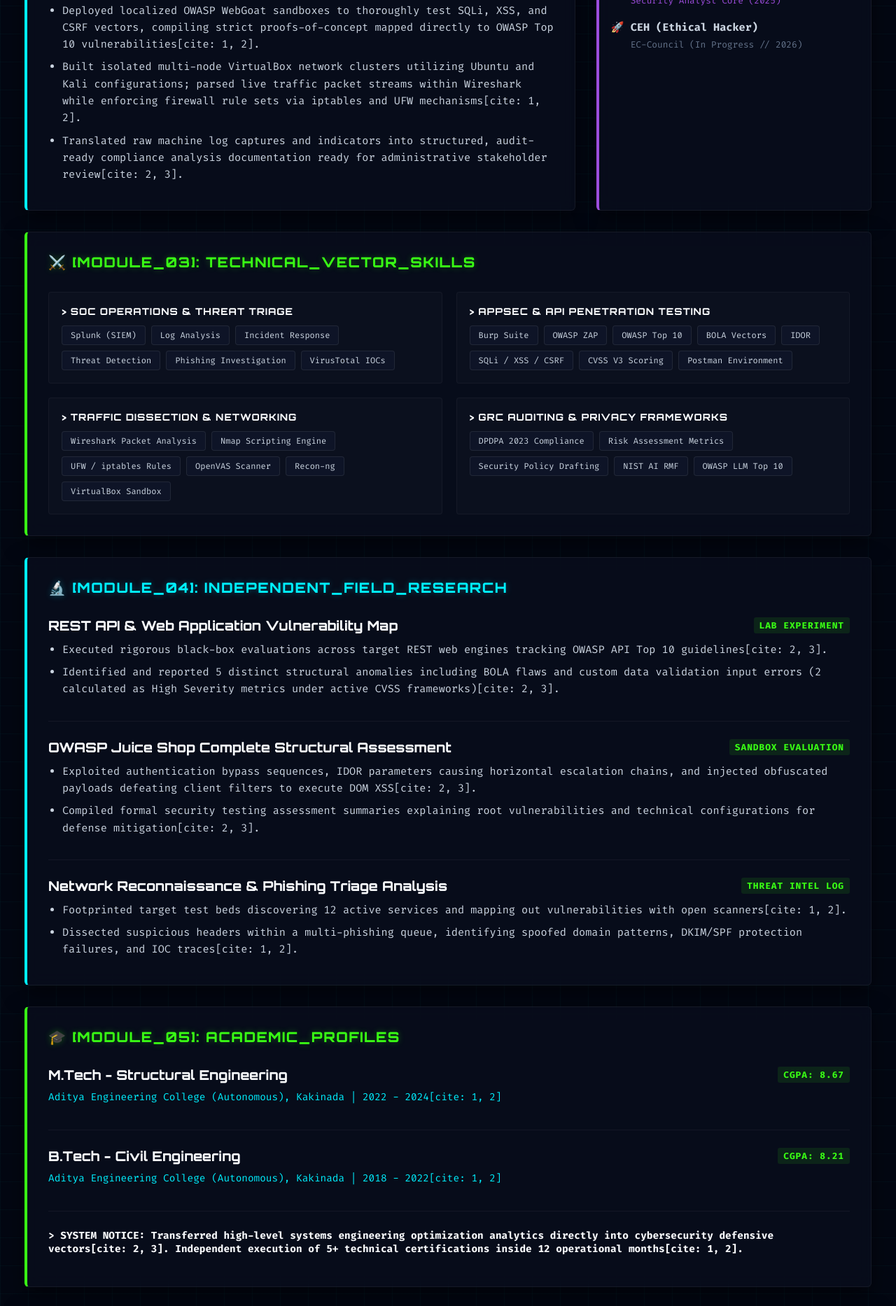
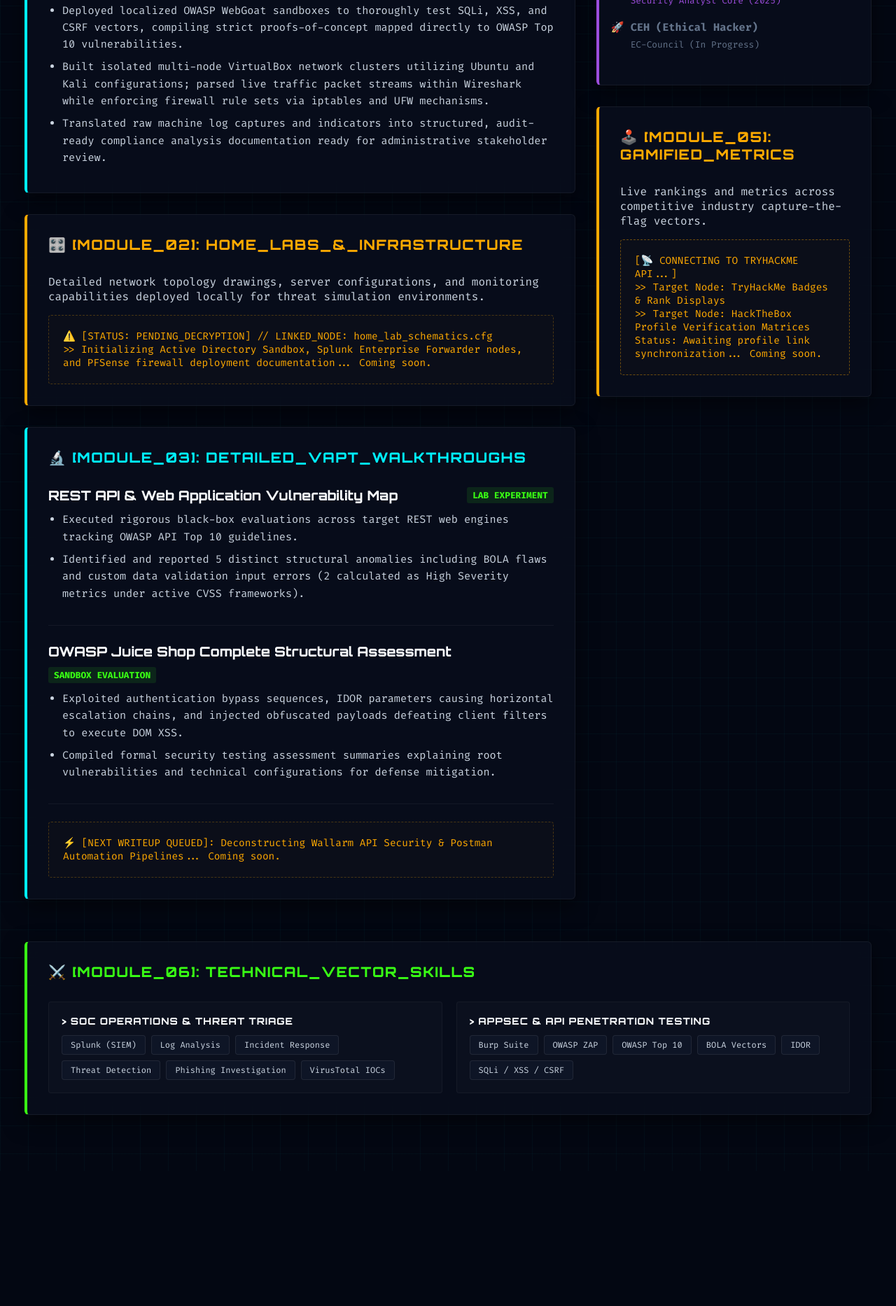
Before and after one commit to Bhavyacyber/bhavyacyber.github.io, a plain HTML site: page index.html in a window 1280 px wide. Shown: the part 912-2778 px from the top of the page at 70% size. After the commit the page ends 2585 px from the top, so only its background shows below. Drawn offline with Linux system fonts and the light colour scheme.

Commit message:
Update index.html

```diff
--- a/index.html
+++ b/index.html
@@ -8,10 +8,11 @@
     <style>
         :root {
             --bg-deep: #030712;
-            --panel-glass: rgba(10, 15, 30, 0.7);
+            --panel-glass: rgba(10, 15, 30, 0.75);
             --neon-cyan: #00f0ff;
             --neon-green: #39ff14;
             --neon-purple: #9d4edd;
+            --neon-amber: #ffaa00;
             --matrix-glow: rgba(0, 240, 255, 0.15);
             --text-bright: #f8fafc;
             --text-normal: #cbd5e1;
@@ -36,7 +37,6 @@
             background-size: 40px 40px;
         }
 
-        /* Scanline Overlay Effect */
         body::before {
             content: " ";
             display: block;
@@ -49,7 +49,6 @@
             opacity: 0.6;
         }
 
-        /* Animated Laser Scan Bar */
         .laser-sweep {
             position: fixed;
             top: 0; left: 0; width: 100%; height: 3px;
@@ -72,10 +71,10 @@
             padding: 50px 20px;
         }
 
-        /* Premium Glitch HUD Header */
         header {
             background: var(--panel-glass);
             backdrop-filter: blur(12px);
+            -webkit-backdrop-filter: blur(12px);
             border: 1px solid rgba(0, 240, 255, 0.25);
             border-top: 4px solid var(--neon-cyan);
             border-radius: 8px;
@@ -101,12 +100,6 @@
             text-shadow: 0 0 15px rgba(0, 240, 255, 0.6);
             margin: 0;
             letter-spacing: 3px;
-            animation: textPulse 4s infinite alternate;
-        }
-
-        @keyframes textPulse {
-            0% { text-shadow: 0 0 8px rgba(0, 240, 255, 0.4); }
-            100% { text-shadow: 0 0 22px rgba(0, 240, 255, 0.8); }
         }
 
         .header-subtitle {
@@ -126,7 +119,6 @@
             line-height: 1.8;
         }
 
-        /* Interactive Cyber Buttons */
         .links-container {
             margin-top: 30px;
             display: flex;
@@ -150,26 +142,13 @@
             overflow: hidden;
         }
 
-        .cyber-btn::before {
-            content: '';
-            position: absolute;
-            top: 0; left: -100%; width: 100%; height: 100%;
-            background: linear-gradient(90deg, transparent, rgba(0, 240, 255, 0.2), transparent);
-            transition: 0.4s;
-        }
-
-        .cyber-btn:hover::before {
-            left: 100%;
-        }
-
         .cyber-btn:hover {
-            color: #000;
+            color: #030712;
             background: var(--neon-cyan);
             box-shadow: 0 0 25px var(--neon-cyan);
             transform: translateY(-2px);
         }
 
-        /* Dashboard Structural Grids */
         .dashboard-grid {
             display: grid;
             grid-template-columns: 2fr 1fr;
@@ -184,16 +163,19 @@
         .panel {
             background: var(--panel-glass);
             backdrop-filter: blur(12px);
+            -webkit-backdrop-filter: blur(12px);
             border: 1px solid rgba(255, 255, 255, 0.06);
             border-left: 4px solid var(--neon-purple);
             border-radius: 6px;
             padding: 30px;
             box-shadow: 0 10px 30px rgba(0,0,0,0.5);
             position: relative;
+            margin-bottom: 30px;
         }
 
         .panel.cyan-panel { border-left-color: var(--neon-cyan); }
         .panel.green-panel { border-left-color: var(--neon-green); }
+        .panel.amber-panel { border-left-color: var(--neon-amber); }
 
         .panel-title {
             font-family: 'Orbitron', sans-serif;
@@ -208,11 +190,11 @@
             gap: 12px;
         }
 
-        .panel.cyan-panel .panel-title { color: var(--neon-cyan); text-shadow: 0 0 10px rgba(0,240,255,0.3); }
-        .panel.green-panel .panel-title { color: var(--neon-green); text-shadow: 0 0 10px rgba(57,255,20,0.3); }
-        .panel .panel-title { color: var(--neon-purple); text-shadow: 0 0 10px rgba(157,78,221,0.3); }
+        .panel.cyan-panel .panel-title { color: var(--neon-cyan); }
+        .panel.green-panel .panel-title { color: var(--neon-green); }
+        .panel.amber-panel .panel-title { color: var(--neon-amber); }
+        .panel .panel-title { color: var(--neon-purple); }
 
-        /* Tactical Skill Group Cards */
         .skill-matrix-grid {
             display: grid;
             grid-template-columns: 1fr 1fr;
@@ -228,12 +210,6 @@
             border: 1px solid rgba(255, 255, 255, 0.04);
             border-radius: 4px;
             padding: 18px;
-        }
-
-        .skill-card:hover {
-            border-color: rgba(57, 255, 20, 0.3);
-            background: rgba(57, 255, 20, 0.01);
-            transform: scale(1.02);
         }
 
         .skill-group-title {
@@ -262,21 +238,16 @@
 
         .cyber-tag:hover {
             border-color: var(--neon-cyan);
-            color: #fff;
             box-shadow: 0 0 10px rgba(0, 240, 255, 0.4);
-            background: rgba(0, 240, 255, 0.05);
         }
 
-        /* Timeline Items & Core Logs */
         .timeline-item {
             border-bottom: 1px solid rgba(255, 255, 255, 0.05);
             padding-bottom: 25px;
             margin-bottom: 25px;
         }
 
-        .timeline-item:last-child {
-            border: none; padding-bottom: 0; margin-bottom: 0;
-        }
+        .timeline-item:last-child { border: none; padding-bottom: 0; margin-bottom: 0; }
 
         .item-header {
             display: flex;
@@ -287,75 +258,28 @@
             margin-bottom: 10px;
         }
 
-        .item-title {
-            font-family: 'Orbitron', sans-serif;
-            font-size: 1.2rem;
-            color: var(--text-bright);
-            margin: 0;
+        .item-title { font-family: 'Orbitron', sans-serif; font-size: 1.2rem; color: var(--text-bright); margin: 0; }
+
+        .item-meta {
+            font-size: 0.8rem; color: var(--neon-green); font-weight: bold;
+            background: rgba(57, 255, 20, 0.1); padding: 3px 8px; border-radius: 3px;
         }
 
-        .item-meta {
-            font-size: 0.8rem;
-            color: var(--neon-green);
-            font-weight: bold;
-            background: rgba(57, 255, 20, 0.1);
-            padding: 3px 8px;
-            border-radius: 3px;
-            letter-spacing: 1px;
-        }
+        .item-sub { font-size: 0.9rem; color: var(--neon-cyan); margin: 4px 0 12px 0; }
 
-        .item-sub {
+        .placeholder-box {
+            background: rgba(255, 170, 0, 0.02);
+            border: 1px dashed rgba(255, 170, 0, 0.25);
+            border-radius: 4px;
+            padding: 20px;
+            color: var(--neon-amber);
+            font-family: 'Fira Code', monospace;
             font-size: 0.9rem;
-            color: var(--neon-cyan);
-            margin: 4px 0 12px 0;
-        }
-
-        ul {
-            margin: 0; padding-left: 20px;
-            font-size: 0.95rem;
-            color: var(--text-normal);
-        }
-
-        li { margin-bottom: 8px; line-height: 1.6; }
-
-        /* Threat Intel Feed Block */
-        .blog-card {
-            background: rgba(15, 23, 42, 0.4);
-            border: 1px solid rgba(255, 255, 255, 0.04);
-            padding: 25px;
-            border-radius: 6px;
             margin-top: 15px;
         }
 
-        .blog-card:hover {
-            border-color: var(--neon-purple);
-            box-shadow: 0 0 20px rgba(157, 78, 221, 0.2);
-            transform: scale(1.01);
-        }
-
-        .blog-date {
-            font-size: 0.75rem;
-            color: var(--neon-purple);
-            font-weight: bold;
-            letter-spacing: 2px;
-            margin-bottom: 8px;
-        }
-
-        .blog-link {
-            color: var(--neon-purple);
-            font-family: 'Orbitron', sans-serif;
-            font-size: 0.85rem;
-            text-decoration: none;
-            font-weight: bold;
-            letter-spacing: 1px;
-            display: inline-block;
-            margin-top: 15px;
-        }
-
-        .blog-link:hover {
-            color: #fff;
-            text-shadow: 0 0 8px var(--neon-purple);
-        }
+        ul { margin: 0; padding-left: 20px; font-size: 0.95rem; }
+        li { margin-bottom: 8px; line-height: 1.6; }
     </style>
 </head>
 <body>
@@ -364,29 +288,25 @@
 
 <div class="container">
 
-    <!-- CENTRAL HUD SYSTEM HEADER -->
     <header>
         <div class="header-nodes">SEC_NODE // LIVE_PORTFOLIO</div>
         <div class="header-title">BHAVYA PARVATHI</div>
-        <div class="header-subtitle">// CYBERSECURITY PROFESSIONAL & BLUE TEAM RESEARCHER</div>
+        <div class="header-subtitle">// CYBERSECURITY Professional & BLUE TEAM RESEARCHER</div>
         <p class="profile-summary">
-            Cybersecurity professional and researcher with hands-on SOC fundamentals - log analysis, threat detection, SIEM, and phishing investigation[cite: 1]. ISC2 CC certified; CAISR (Certified AI Security & Risk) certified with applied exposure to AI-assisted cybersecurity matrices[cite: 1]. Backed by an M.Tech analytics background, exploring entry-level SOC Analyst, Blue Team, GRC, and AppSec operations[cite: 1, 2, 3].
+            Cybersecurity professional and researcher with hands-on SOC fundamentals - log analysis, threat detection, SIEM, and phishing investigation. ISC2 CC certified; CAISR (Certified AI Security & Risk) certified with applied exposure to AI-assisted cybersecurity matrices. Backed by an M.Tech engineering background, looking to break into entry-level SOC Analyst, Blue Team, GRC, and AppSec operations.
         </p>
         <div class="links-container">
-            <!-- Corrected mailto endpoint string to remove duplicate visual parsing anomalies -->
             <a href="mailto:bhavyanagasai@gmail.com" class="cyber-btn">⚡ CONTACT_EMAIL</a>
             <a href="https://linkedin.com/in/bhavyaparvathi" target="_blank" class="cyber-btn">⚡ LINKEDIN_NET</a>
             <a href="https://github.com/Bhavyacyber" target="_blank" class="cyber-btn">⚡ GITHUB_NODE</a>
         </div>
     </header>
 
-    <!-- CORE TELEMETRY TRACKER GRID -->
     <div class="dashboard-grid">
 
-        <!-- LEFT TERMINAL BLOCK: TIMELINES & LOGS -->
+        <div>
             <div class="panel cyan-panel">
                 <div class="panel-title">📡 [MODULE_01]: CORE_OPERATIONAL_LOGS</div>
-
                 <div class="timeline-item">
                     <div class="item-header">
                         <h3 class="item-title">Cybersecurity Architecture Research Intern</h3>
@@ -394,11 +314,10 @@
                     </div>
                     <div class="item-sub">iTelematics Software Pvt Ltd (EV.ENGINEER™) | Aerospace, Defence, & EV Sectors</div>
                     <ul>
-                    <li>Contributing to active R&D surrounding battery cybersecurity components, threat modelling schemas, and vulnerability assessments for the Battery Intelligence Platform and Battery Aadhaar frameworks[cite: 1].</li>
-                    <li>Structuring detailed secure software development engineering telemetry blueprints and technical specifications[cite: 1].</li>
+                        <li>Contributing to active R&D surrounding battery cybersecurity components, threat modelling schemas, and vulnerability assessments for the Battery Intelligence Platform and Battery Aadhaar frameworks.</li>
+                        <li>Structuring detailed secure software development engineering telemetry blueprints and technical specifications.</li>
                     </ul>
                 </div>
-
                 <div class="timeline-item">
                     <div class="item-header">
                         <h3 class="item-title">Cybersecurity Intern</h3>
@@ -406,32 +325,78 @@
                     </div>
                     <div class="item-sub">Redynox | Offensive Research Laboratory</div>
                     <ul>
-                    <li>Deployed localized OWASP WebGoat sandboxes to thoroughly test SQLi, XSS, and CSRF vectors, compiling strict proofs-of-concept mapped directly to OWASP Top 10 vulnerabilities[cite: 1, 2].</li>
-                    <li>Built isolated multi-node VirtualBox network clusters utilizing Ubuntu and Kali configurations; parsed live traffic packet streams within Wireshark while enforcing firewall rule sets via iptables and UFW mechanisms[cite: 1, 2].</li>
-                    <li>Translated raw machine log captures and indicators into structured, audit-ready compliance analysis documentation ready for administrative stakeholder review[cite: 2, 3].</li>
+                        <li>Deployed localized OWASP WebGoat sandboxes to thoroughly test SQLi, XSS, and CSRF vectors, compiling strict proofs-of-concept mapped directly to OWASP Top 10 vulnerabilities.</li>
+                        <li>Built isolated multi-node VirtualBox network clusters utilizing Ubuntu and Kali configurations; parsed live traffic packet streams within Wireshark while enforcing firewall rule sets via iptables and UFW mechanisms.</li>
+                        <li>Translated raw machine log captures and indicators into structured, audit-ready compliance analysis documentation ready for administrative stakeholder review.</li>
                     </ul>
                 </div>
             </div>
 
-        <!-- RIGHT TERMINAL BLOCK: ENCRYPTED CREDENTIALS -->
+            <div class="panel amber-panel">
+                <div class="panel-title">🎛️ [MODULE_02]: HOME_LABS_&_INFRASTRUCTURE</div>
+                <p>Detailed network topology drawings, server configurations, and monitoring capabilities deployed locally for threat simulation environments.</p>
+                <div class="placeholder-box">
+                    ⚠️ [STATUS: PENDING_DECRYPTION] // LINKED_NODE: home_lab_schematics.cfg<br>
+                    >> Initializing Active Directory Sandbox, Splunk Enterprise Forwarder nodes, and PFSense firewall deployment documentation... Coming soon.
+                </div>
+            </div>
+
+            <div class="panel cyan-panel">
+                <div class="panel-title">🔬 [MODULE_03]: DETAILED_VAPT_WALKTHROUGHS</div>
+                <div class="timeline-item">
+                    <div class="item-header">
+                        <h3 class="item-title">REST API & Web Application Vulnerability Map</h3>
+                        <span class="item-meta">LAB EXPERIMENT</span>
+                    </div>
+                    <ul>
+                        <li>Executed rigorous black-box evaluations across target REST web engines tracking OWASP API Top 10 guidelines.</li>
+                        <li>Identified and reported 5 distinct structural anomalies including BOLA flaws and custom data validation input errors (2 calculated as High Severity metrics under active CVSS frameworks).</li>
+                    </ul>
+                </div>
+                <div class="timeline-item">
+                    <div class="item-header">
+                        <h3 class="item-title">OWASP Juice Shop Complete Structural Assessment</h3>
+                        <span class="item-meta">SANDBOX EVALUATION</span>
+                    </div>
+                    <ul>
+                        <li>Exploited authentication bypass sequences, IDOR parameters causing horizontal escalation chains, and injected obfuscated payloads defeating client filters to execute DOM XSS.</li>
+                        <li>Compiled formal security testing assessment summaries explaining root vulnerabilities and technical configurations for defense mitigation.</li>
+                    </ul>
+                </div>
+                <div class="placeholder-box" style="margin-top:20px;">
+                    ⚡ [NEXT WRITEUP QUEUED]: Deconstructing Wallarm API Security & Postman Automation Pipelines... Coming soon.
+                </div>
+            </div>
+        </div>
+
+        <div>
             <div class="panel">
-            <div class="panel-title">🛡️ [MODULE_02]: CERTIFICATION_MATRIX</div>
+                <div class="panel-title">🛡️ [MODULE_04]: CERTIFICATIONS</div>
                 <ul style="list-style-type: '🚀 '; padding-left: 15px;">
                     <li style="margin-bottom: 15px;"><strong style="color:#fff;">CAISR</strong><br><span style="font-size:0.8rem; color:var(--neon-purple);">Certified AI Security & Risk (2026)</span></li>
                     <li style="margin-bottom: 15px;"><strong style="color:#fff;">API Security Associate</strong><br><span style="font-size:0.8rem; color:var(--neon-purple);">Wallarm Protection Engine (2026)</span></li>
                     <li style="margin-bottom: 15px;"><strong style="color:#fff;">DPDPA 2023</strong><br><span style="font-size:0.8rem; color:var(--neon-purple);">Data Privacy Framework (2026)</span></li>
                     <li style="margin-bottom: 15px;"><strong style="color:#fff;">Certified in Cybersecurity</strong><br><span style="font-size:0.8rem; color:var(--neon-purple);">ISC2 Global Credentials (2025)</span></li>
                     <li style="margin-bottom: 15px;"><strong style="color:#fff;">Google Cyber Professional</strong><br><span style="font-size:0.8rem; color:var(--neon-purple);">Security Analyst Core (2025)</span></li>
-                <li style="margin-bottom: 15px;"><strong style="color:#text-dim;">CEH (Ethical Hacker)</strong><br><span style="font-size:0.8rem; color:var(--text-dim);">EC-Council (In Progress // 2026)</span></li>
+                    <li style="margin-bottom: 15px;"><strong style="color:var(--text-dim);">CEH (Ethical Hacker)</strong><br><span style="font-size:0.8rem; color:var(--text-dim);">EC-Council (In Progress)</span></li>
                 </ul>
             </div>
 
+            <div class="panel amber-panel">
+                <div class="panel-title">🕹️ [MODULE_05]: GAMIFIED_METRICS</div>
+                <p>Live rankings and metrics across competitive industry capture-the-flag vectors.</p>
+                <div class="placeholder-box" style="border-color: rgba(255,170,0,0.4);">
+                    [📡 CONNECTING TO TRYHACKME API...]<br>
+                    >> Target Node: TryHackMe Badges & Rank Displays<br>
+                    >> Target Node: HackTheBox Profile Verification Matrices<br>
+                    Status: Awaiting profile link synchronization... Coming soon.
+                </div>
+            </div>
+        </div>
     </div>
 
-    <!-- LOWER MODULE: COMPREHENSIVE ATTACK VECTORS -->
-    <div class="panel green-panel" style="margin-bottom: 30px;">
-        <div class="panel-title">⚔️ [MODULE_03]: TECHNICAL_VECTOR_SKILLS</div>
-
+    <div class="panel green-panel">
+        <div class="panel-title">⚔️ [MODULE_06]: TECHNICAL_VECTOR_SKILLS</div>
         <div class="skill-matrix-grid">
             <div class="skill-card">
                 <div class="skill-group-title">> SOC OPERATIONS & THREAT TRIAGE</div>
@@ -439,104 +404,15 @@
                     <span class="cyber-tag">Splunk (SIEM)</span><span class="cyber-tag">Log Analysis</span><span class="cyber-tag">Incident Response</span><span class="cyber-tag">Threat Detection</span><span class="cyber-tag">Phishing Investigation</span><span class="cyber-tag">VirusTotal IOCs</span>
                 </div>
             </div>
-
             <div class="skill-card">
                 <div class="skill-group-title">> APPSEC & API PENETRATION TESTING</div>
                 <div class="tags-container">
-                    <span class="cyber-tag">Burp Suite</span><span class="cyber-tag">OWASP ZAP</span><span class="cyber-tag">OWASP Top 10</span><span class="cyber-tag">BOLA Vectors</span><span class="cyber-tag">IDOR</span><span class="cyber-tag">SQLi / XSS / CSRF</span><span class="cyber-tag">CVSS V3 Scoring</span><span class="cyber-tag">Postman Environment</span>
-                </div>
-            </div>
-
-            <div class="skill-card">
-                <div class="skill-group-title">> TRAFFIC DISSECTION & NETWORKING</div>
-                <div class="tags-container">
-                    <span class="cyber-tag">Wireshark Packet Analysis</span><span class="cyber-tag">Nmap Scripting Engine</span><span class="cyber-tag">UFW / iptables Rules</span><span class="cyber-tag">OpenVAS Scanner</span><span class="cyber-tag">Recon-ng</span><span class="cyber-tag">VirtualBox Sandbox</span>
-                </div>
-            </div>
-
-            <div class="skill-card">
-                <div class="skill-group-title">> GRC AUDITING & PRIVACY FRAMEWORKS</div>
-                <div class="tags-container">
-                    <span class="cyber-tag">DPDPA 2023 Compliance</span><span class="cyber-tag">Risk Assessment Metrics</span><span class="cyber-tag">Security Policy Drafting</span><span class="cyber-tag">NIST AI RMF</span><span class="cyber-tag">OWASP LLM Top 10</span>
+                    <span class="cyber-tag">Burp Suite</span><span class="cyber-tag">OWASP ZAP</span><span class="cyber-tag">OWASP Top 10</span><span class="cyber-tag">BOLA Vectors</span><span class="cyber-tag">IDOR</span><span class="cyber-tag">SQLi / XSS / CSRF</span>
                 </div>
             </div>
         </div>
     </div>
 
-    <!-- FIELD RESEARCH NODE -->
-    <div class="panel cyan-panel" style="margin-bottom: 30px;">
-        <div class="panel-title">🔬 [MODULE_04]: INDEPENDENT_FIELD_RESEARCH</div>
-
-        <div class="timeline-item">
-            <div class="item-header">
-                <h3 class="item-title">REST API & Web Application Vulnerability Map</h3>
-                <span class="item-meta">LAB EXPERIMENT</span>
 </div>
-            <ul>
-                <li>Executed rigorous black-box evaluations across target REST web engines tracking OWASP API Top 10 guidelines[cite: 2, 3].</li>
-                <li>Identified and reported 5 distinct structural anomalies including BOLA flaws and custom data validation input errors (2 calculated as High Severity metrics under active CVSS frameworks)[cite: 2, 3].</li>
-            </ul>
-        </div>
-
-        <div class="timeline-item">
-            <div class="item-header">
-                <h3 class="item-title">OWASP Juice Shop Complete Structural Assessment</h3>
-                <span class="item-meta">SANDBOX EVALUATION</span>
-            </div>
-            <ul>
-                <li>Exploited authentication bypass sequences, IDOR parameters causing horizontal escalation chains, and injected obfuscated payloads defeating client filters to execute DOM XSS[cite: 2, 3].</li>
-                <li>Compiled formal security testing assessment summaries explaining root vulnerabilities and technical configurations for defense mitigation[cite: 2, 3].</li>
-            </ul>
-        </div>
-
-        <div class="timeline-item">
-            <div class="item-header">
-                <h3 class="item-title">Network Reconnaissance & Phishing Triage Analysis</h3>
-                <span class="item-meta">THREAT INTEL LOG</span>
-            </div>
-            <ul>
-                <li>Footprinted target test beds discovering 12 active services and mapping out vulnerabilities with open scanners[cite: 1, 2].</li>
-                <li>Dissected suspicious headers within a multi-phishing queue, identifying spoofed domain patterns, DKIM/SPF protection failures, and IOC traces[cite: 1, 2].</li>
-            </ul>
-        </div>
-    </div>
-
-    <!-- EDUCATION NODES -->
-    <div class="panel green-panel" style="margin-bottom: 30px;">
-        <div class="panel-title">🎓 [MODULE_05]: ACADEMIC_PROFILES</div>
-        <div class="timeline-item">
-            <div class="item-header">
-                <h3 class="item-title">M.Tech - Structural Engineering</h3>
-                <span class="item-meta">CGPA: 8.67</span>
-            </div>
-            <div class="item-sub">Aditya Engineering College (Autonomous), Kakinada | 2022 - 2024[cite: 1, 2]</div>
-        </div>
-        <div class="timeline-item">
-            <div class="item-header">
-                <h3 class="item-title">B.Tech - Civil Engineering</h3>
-                <span class="item-meta">CGPA: 8.21</span>
-            </div>
-            <div class="item-sub">Aditya Engineering College (Autonomous), Kakinada | 2018 - 2022[cite: 1, 2]</div>
-        </div>
-        <p style="margin-top: 15px; font-size: 0.9rem; color: var(--text-bright); font-weight: bold;">
-            > SYSTEM NOTICE: Transferred high-level systems engineering optimization analytics directly into cybersecurity defensive vectors[cite: 2, 3]. Independent execution of 5+ technical certifications inside 12 operational months[cite: 1, 2].
-        </p>
-    </div>
-
-    <!-- TECHNICAL INTEL FEED (BLOG) -->
-    <div class="panel" style="border-left-color: var(--neon-cyan);">
-        <div class="panel-title" style="color: var(--neon-cyan);">📰 [MODULE_06]: SECURITY_INTEL_FEED (BLOGS)</div>
-        <div class="blog-card">
-            <div class="blog-date">INTEL REPORT // PERSISTENT THREAT ANALYSIS</div>
-            <h3 style="margin: 0 0 10px 0; font-size: 1.15rem; color: #fff;">Deconstructing Broken Object Level Authorization (BOLA) in Modern APIs</h3>
-            <p style="margin: 0 0 15px 0; font-size: 0.88rem; color: var(--text-normal); line-height: 1.7;">
-                An deep engineering focus dissecting broken user verification arrays running across REST API microservice architectures. Demonstrating how request modifications captured via interception proxy metrics leak unauthorized vertical access privileges...
-            </p>
-            <a href="#" class="blog-link">DECRYPT FULL REPORT →</a>
-        </div>
-    </div>
-
-</div>
-
 </body>
 </html>
```
Lines whose indentation alone changed are shown as unchanged.
